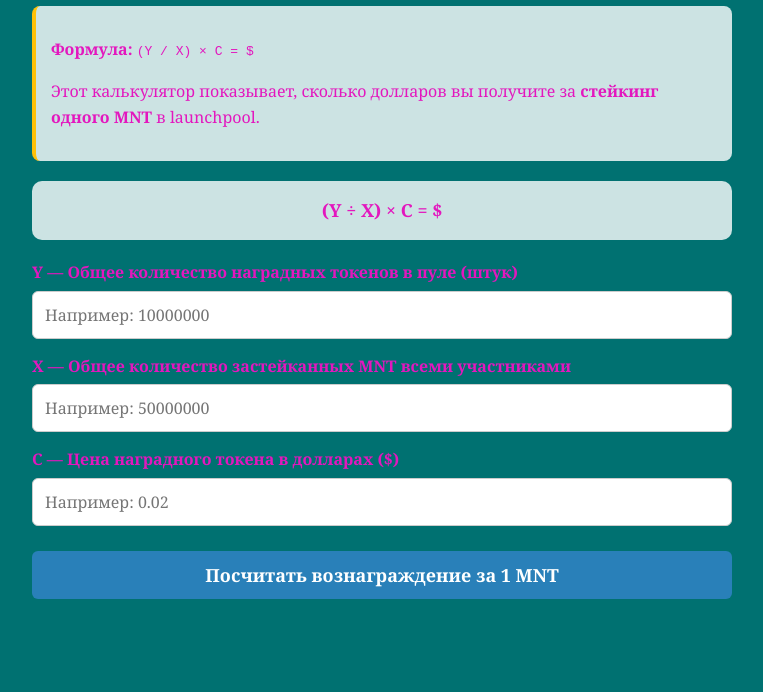
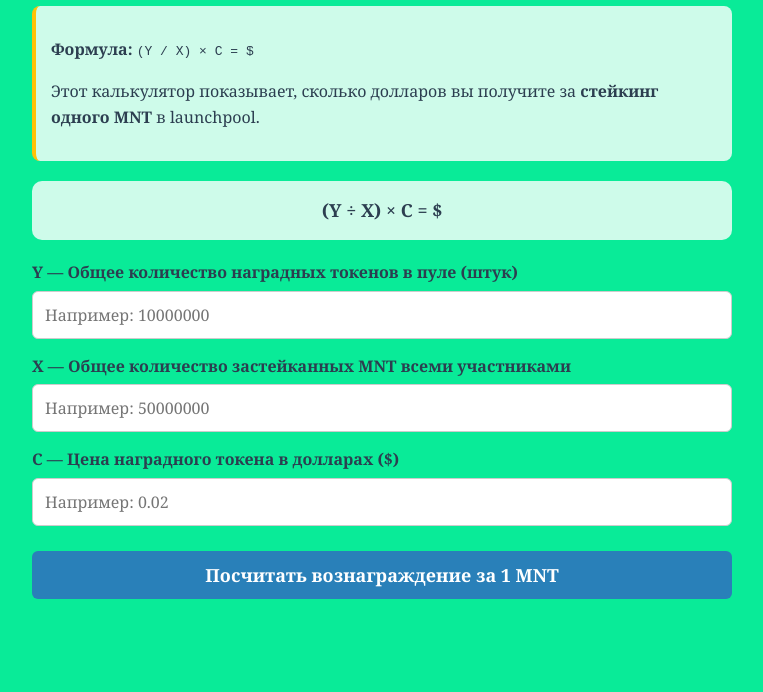
Before and after one commit to Bitkoin-9/mnt-staking-calculator, a plain HTML site: page index.html in a window 1280 px wide. Shown: the part 108-800 px from the top of the page, without its empty margins (258-1021 px from the left). Drawn offline with Linux system fonts and the light colour scheme.

Commit message:
Update index.html

```diff
--- a/index.html
+++ b/index.html
@@ -7,8 +7,8 @@
   <style>
     body {
       font-family: Georgia, serif;
-      background: #007171;
-      color: #e317be;
+      background: #09eb98;
+      color: #2c3e50;
       max-width: 700px;
       margin: 20px auto;
       padding: 20px;
```
